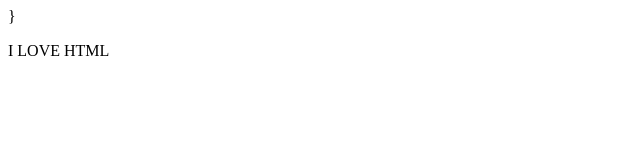
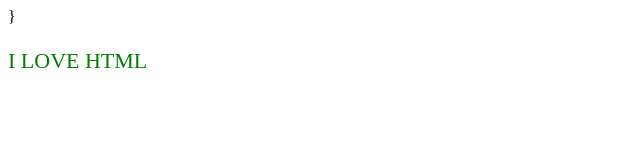
Before and after one commit to WangXiaoZi/wangxiaozi.github.io, a plain HTML site: page index.html in a window 1280 px wide. Shown: the whole page, without its empty margins (0-640 px from the left). Drawn offline with Linux system fonts and the light colour scheme.

Commit message:
p标签样式做了改动

```diff
--- a/index.html
+++ b/index.html
@@ -3,19 +3,18 @@
 
 	<head>
 		<meta charset="UTF-8">
-        <title>本地</title>
+        <title>demo</title>
 	</head>
 
 	<style type="text/css">
 p{
-
-	color:read;
+	color:green;
+	font-size:22px;
 }
 	</style>
 }
 
 <body>
-
 <p>I LOVE HTML</p>
 </body>
 
```
